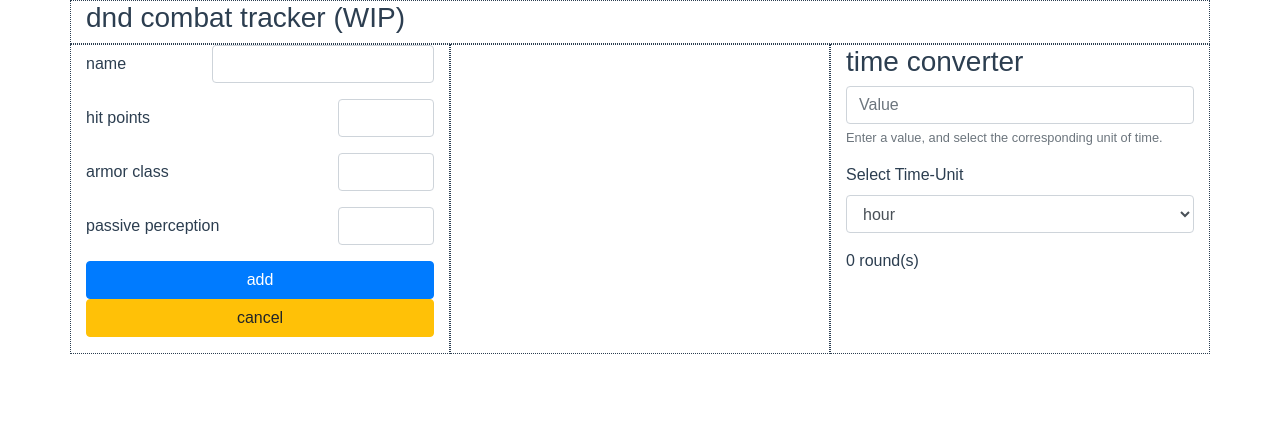
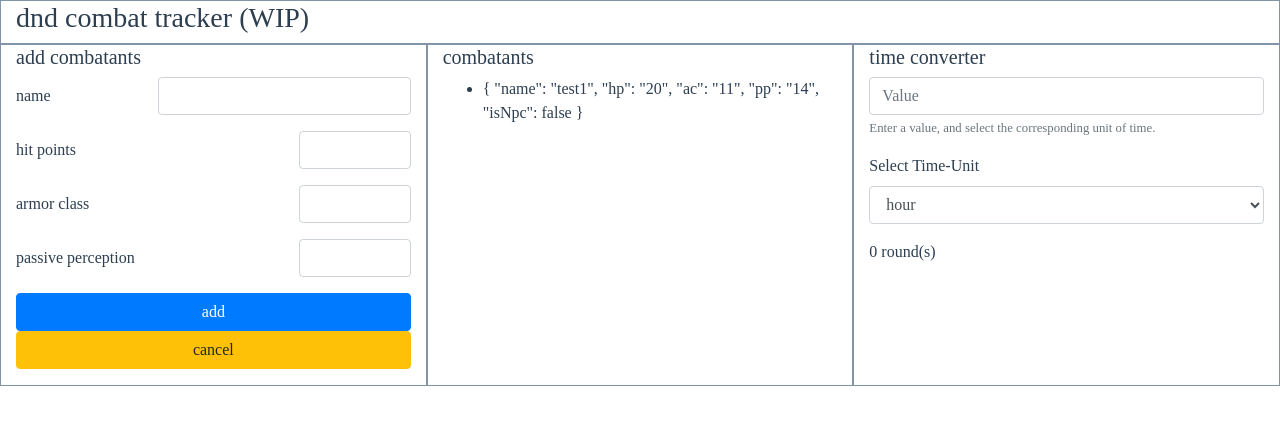
Before and after one commit to malhan-niazi/combat-tracker, a Vue app: page / in a window 1280 px wide. Both pictures are taken after a click on the button "add character". Shown: the top 424 px of the page. Built offline with nearby package versions, Linux system fonts and the light colour scheme.

Commit message:
basic functionality to add combatants to the tracker section after filling out the form

```diff
--- a/src/App.vue
+++ b/src/App.vue
@@ -1,18 +1,20 @@
 <template>
   <div id="app">
-    <div class="container">
+    <div class="container-fluid">
       <div class="row">
         <div class="col">
-          <HeaderComponent />
+          <header-component />
         </div>
       </div>
       <div class="row">
         <div class="col-md">
-          <AddCombatantComponent />
+          <add-combatant @add-combatant="add" />
         </div>
-        <div class="col-md"></div>
         <div class="col-md">
-          <TimeConverter />
+          <combatant-list v-bind:combatants="combatants" />
+        </div>
+        <div class="col-md">
+          <time-converter />
         </div>
       </div>
     </div>
@@ -21,29 +23,49 @@
 
 <script>
 import TimeConverter from "./components/TimeConverter.vue";
-import HeaderComponent from "./components/HeaderComponent.vue";
-import AddCombatantComponent from "./components/AddCombatantComponent.vue";
+import HeaderComponent from "./components/Header.vue";
+import AddCombatant from "./components/AddCombatantComponent.vue";
+import CombatantList from "./components/CombatantList.vue";
 
 export default {
   name: "App",
   components: {
     TimeConverter,
     HeaderComponent,
-    AddCombatantComponent
+    AddCombatant,
+    CombatantList
+  },
+  data: function() {
+    return {
+      combatants: [
+        {
+          name: "test1",
+          hp: "20",
+          ac: "11",
+          pp: "14",
+          isNpc: false
+        }
+      ]
+    };
+  },
+  methods: {
+    add(combatant) {
+      this.combatants.push(combatant);
+    }
   }
 };
 </script>
 
 <style>
 #app {
-  font-family: sans-serif;
+  font-family: serif;
   -webkit-font-smoothing: antialiased;
   -moz-osx-font-smoothing: grayscale;
   color: #2c3e50;
 }
 .col,
 .col-md {
-  border: 1px dotted #2c3e50;
+  border: 1px solid #8295a8;
 }
 div h3 {
   text-align: left;
--- a/src/components/AddCombatantComponent.vue
+++ b/src/components/AddCombatantComponent.vue
@@ -1,11 +1,14 @@
 <template>
   <div>
+    <div>
+      <h5>add combatants</h5>
+    </div>
     <div v-if="!displayForm" class="d-flex flex-column justify-content-around">
       <div>
         <button
           type="button"
           class="btn btn-primary btn-block"
-          @click="displayForm = !displayForm; combatant.isNpc = false"
+          @click="displayForm = !displayForm; isNpc = false"
         >add character</button>
       </div>
       <div class="d-flex flex-column justify-content-around">
@@ -15,38 +18,38 @@
         <button
           type="button"
           class="btn btn-danger btn-block"
-          @click="displayForm = !displayForm; combatant.isNpc = true"
+          @click="displayForm = !displayForm; isNpc = true"
         >add monster</button>
       </div>
     </div>
     <!-- monster / character input form -->
     <div v-if="displayForm">
-      <form class="margin">
+      <form class="margin" v-on:submit.prevent="addCombatant">
         <div class="form-group row">
           <label for="name" class="col-md-4 col-form-label">name</label>
           <div class="col-md-8">
-            <input type="text" class="form-control" id="name" />
+            <input type="text" class="form-control" id="name" v-model="name" />
           </div>
         </div>
         <div class="form-group row">
           <label for="hp" class="col-md-8 col-form-label">hit points</label>
           <div class="col-md-4">
-            <input type="number" class="form-control" id="hp" v-model.number="combatant.hp" />
+            <input type="number" class="form-control" id="hp" v-model.number="hp" />
           </div>
         </div>
         <div class="form-group row">
           <label for="ac" class="col-md-8 col-form-label">armor class</label>
           <div class="col-md-4">
-            <input type="number" class="form-control" id="ac" v-model.number="combatant.ac" />
+            <input type="number" class="form-control" id="ac" v-model.number="ac" />
           </div>
         </div>
         <div class="form-group row">
           <label for="pp" class="col-md-8 col-form-label">passive perception</label>
           <div class="col-md-4">
-            <input type="number" class="form-control" id="pp" v-model.number="combatant.pp" />
+            <input type="number" class="form-control" id="pp" v-model.number="pp" />
           </div>
         </div>
-        <input type="hidden" id="type" name="type" :value="combatant.isNpc" />
+        <input type="hidden" id="type" name="type" :value="isNpc" />
         <div class="form-group row">
           <div class="col-12">
             <button type="submit" class="btn btn-primary btn-block">add</button>
@@ -68,16 +71,41 @@
 export default {
   name: "AddCombatantComponent",
   data: function() {
-    return {
-      combatant: {
+    return this.init();
+  },
+  methods: {
+    addCombatant() {
+      const name = this.name;
+      const hp = this.hp;
+      const ac = this.ac;
+      const pp = this.pp;
+      const isNpc = this.isNpc;
+      this.$emit("add-combatant", {
+        name,
+        hp,
+        ac,
+        pp,
+        isNpc
+      });
+      this.reset();
+    },
+    init() {
+      return {
         name: "",
         hp: "",
         ac: "",
         pp: "",
-        isNpc: false
-      },
-      displayForm: false
-    };
+        isNpc: false,
+        displayForm: false
+      };
+    },
+    reset() {
+      this.name = this.init().name;
+      this.hp = this.init().hp;
+      this.ac = this.init().ac;
+      this.pp = this.init().pp;
+      this.isNpc = this.init().isNpc;
+    }
   }
 };
 </script>
--- /dev/null
+++ b/src/components/CombatantList.vue
@@ -0,0 +1,20 @@
+<template>
+  <div>
+    <h5>combatants</h5>
+    <div>
+      <ul>
+        <li v-for="(combatant, index) in combatants" :key="index">{{ combatant }}</li>
+      </ul>
+    </div>
+  </div>
+</template>
+
+<script>
+export default {
+  name: "combatant-list",
+  props: ["combatants"]
+};
+</script>
+
+<style>
+</style>
--- a/src/components/TimeConverter.vue
+++ b/src/components/TimeConverter.vue
@@ -1,6 +1,6 @@
 <template>
   <div class="hello">
-    <h3>{{ msg }}</h3>
+    <h5>{{ msg }}</h5>
     <div class="form-group">
       <input
         type="number"
```
Also changed, not shown: src/components/Header.vue (renamed from src/components/HeaderComponent.vue).
